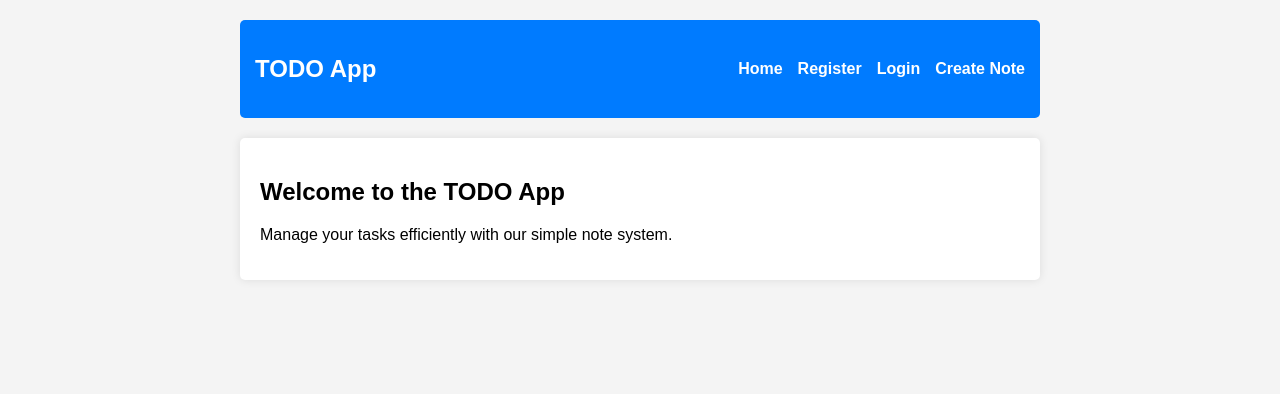
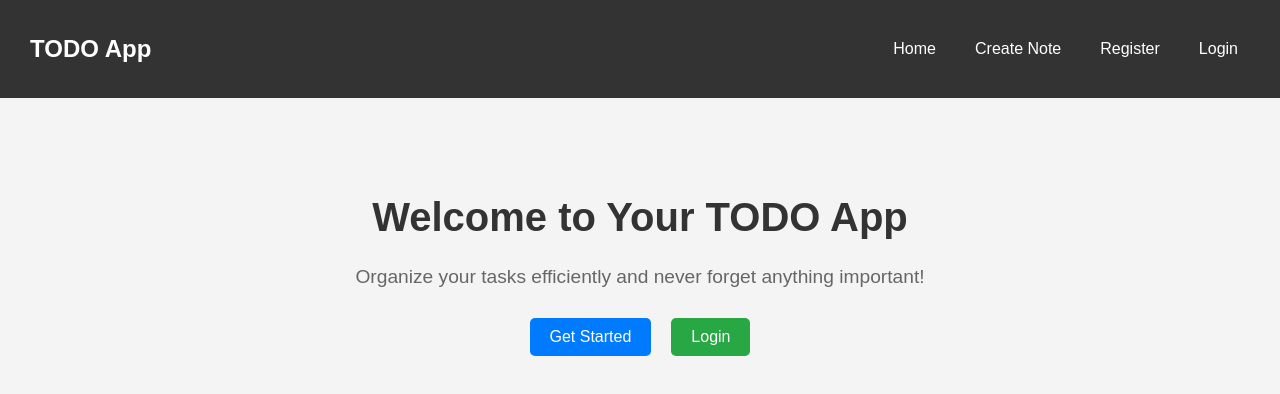
Before and after one commit to kozawanz/CicdFrontEnd, a React (Create React App) app: page / in a window 1280 px wide. Shown: the top 394 px of the page. Built offline with nearby package versions, Linux system fonts and the light colour scheme.

Commit message:
List view front, login/logout menu, adding some style to my home and note list

```diff
--- a/src/App.css
+++ b/src/App.css
@@ -1,25 +1,18 @@
-/* App.css */
+/* General Styles */
 body {
   font-family: Arial, sans-serif;
-  background-color: #f4f4f4;
   margin: 0;
   padding: 0;
+  background-color: #f4f4f4;
 }
 
-.container {
-  width: 90%;
-  max-width: 800px;
-  margin: 0 auto;
-  padding: 20px;
-}
-
+/* Navbar Styles */
 .navbar {
-  background-color: #007bff;
-  padding: 15px;
   display: flex;
   justify-content: space-between;
   align-items: center;
-  border-radius: 5px;
+  background-color: #333;
+  padding: 15px 30px;
 }
 
 .logo {
@@ -31,41 +24,169 @@ body {
 .nav-links {
   list-style: none;
   display: flex;
-  gap: 15px;
 }
 
-.nav-links li a {
-  color: white;
-  text-decoration: none;
-  font-weight: bold;
+.nav-links li {
+  margin-left: 15px;
 }
 
-.content-box {
-  background: white;
+.nav-links a, .logout-btn {
+  text-decoration: none;
+  color: white;
+  padding: 8px 12px;
+  border-radius: 5px;
+  transition: background 0.3s ease-in-out;
+}
+
+.nav-links a:hover, .logout-btn:hover {
+  background-color: #575757;
+}
+
+.logout-btn {
+  background: none;
+  border: none;
+  cursor: pointer;
+  font-size: 1rem;
+}
+
+/* Home Page Styles */
+.home-container {
+  text-align: center;
+  margin-top: 50px;
   padding: 20px;
-  border-radius: 5px;
-  box-shadow: 0px 0px 10px rgba(0, 0, 0, 0.1);
+}
+
+.home-container h1 {
+  font-size: 2.5rem;
+  color: #333;
+}
+
+.home-container p {
+  font-size: 1.2rem;
+  color: #666;
+}
+
+.cta-buttons {
   margin-top: 20px;
 }
 
-button {
+.btn {
+  display: inline-block;
+  padding: 10px 20px;
+  margin: 10px;
+  font-size: 1rem;
+  text-decoration: none;
+  border-radius: 5px;
+  transition: background 0.3s ease-in-out;
+}
+
+.btn-primary {
   background-color: #007bff;
   color: white;
+}
+
+.btn-primary:hover {
+  background-color: #0056b3;
+}
+
+.btn-secondary {
+  background-color: #28a745;
+  color: white;
+}
+
+.btn-secondary:hover {
+  background-color: #1e7e34;
+}
+
+/* Forms & Content Box */
+.container {
+  width: 50%;
+  margin: 50px auto;
+  padding: 20px;
+  background: white;
+  border-radius: 10px;
+  box-shadow: 0px 4px 6px rgba(0, 0, 0, 0.1);
+}
+
+.content-box input,
+.content-box textarea {
+  width: 100%;
   padding: 10px;
+  margin: 10px 0;
+  border: 1px solid #ccc;
+  border-radius: 5px;
+}
+
+.content-box button {
+  width: 100%;
+  padding: 10px;
+  font-size: 1rem;
+  color: white;
+  background-color: #007bff;
   border: none;
   border-radius: 5px;
   cursor: pointer;
-  margin-top: 10px;
 }
 
-button:hover {
+.content-box button:hover {
   background-color: #0056b3;
 }
 
-input, textarea {
-  width: 100%;
-  padding: 10px;
-  margin-top: 5px;
-  border: 1px solid #ccc;
+.container {
+  max-width: 800px;
+  margin: 20px auto;
+  background: white;
+  padding: 20px;
+  border-radius: 10px;
+  box-shadow: 0px 0px 10px rgba(0, 0, 0, 0.1);
+}
+
+.notes-list {
+  list-style: none;
+  padding: 0;
+}
+
+.note-item {
+  display: flex;
+  justify-content: space-between;
+  align-items: center;
+  background: #e9ecef;
+  padding: 15px;
+  margin: 10px 0;
   border-radius: 5px;
 }
+
+.note-content h3 {
+  margin: 0;
+  font-size: 1.2rem;
+}
+
+.note-actions {
+  display: flex;
+  gap: 10px;
+}
+
+.edit-btn, .delete-btn {
+  padding: 8px 12px;
+  border: none;
+  cursor: pointer;
+  border-radius: 5px;
+  color: white;
+  font-size: 0.9rem;
+}
+
+.edit-btn {
+  background-color: #ffc107;
+}
+
+.edit-btn:hover {
+  background-color: #e0a800;
+}
+
+.delete-btn {
+  background-color: #dc3545;
+}
+
+.delete-btn:hover {
+  background-color: #c82333;
+}
--- a/src/App.js
+++ b/src/App.js
@@ -1,24 +1,56 @@
 import logo from './logo.svg';
 import './App.css';
-import {BrowserRouter, Route, Routes} from "react-router-dom";
+import {BrowserRouter, Link, Route, Routes} from "react-router-dom";
 import Home from "./components/Home";
 import Register from "./components/Register";
 import Login from "./components/Login";
 import Logout from "./components/Logout";
 import CreateNote from "./components/NoteForm";
 import NoteForm from "./components/NoteForm";
+import NoteList from "./components/NoteList";
+import React, {useEffect, useState} from "react";
 
 function App() {
+  const [token, setToken] = useState(null);
+
+  useEffect(() => {
+    setToken(localStorage.getItem("Token"));
+  }, []);
+
+  const handleLogout = () => {
+    localStorage.removeItem("Token");
+    setToken(null);
+    window.location.href = "/login";
+  };
   return (
     <div className="App">
       <header className="App-header">
         <BrowserRouter>
+          <nav className="navbar">
+            <h1 className="logo">TODO App</h1>
+            <ul className="nav-links">
+              <li><Link to="/">Home</Link></li>
+              <li><Link to="/noteform">Create Note</Link></li>
+              {token ? (
+                 <>
+                    <li><a onClick={handleLogout} className="logout-btn">Logout</a></li>
+                    <li><Link to="/notelist">My Notes</Link></li>
+                </>
+              ) : (
+                <>
+                  <li><Link to="/register">Register</Link></li>
+                  <li><Link to="/login">Login</Link></li>
+                </>
+              )}
+            </ul>
+          </nav>
           <Routes>
             <Route path="/" element={<Home />} />
             <Route path="/register" element={<Register />} />
             <Route path="/login" element={<Login />} />
             <Route path="/logout" element={<Logout />} />
             <Route path="/noteform" element={<NoteForm />} />
+            <Route path="/notelist" element={<NoteList />} />
           </Routes>
         </BrowserRouter>
       </header>
--- a/src/components/Home.js
+++ b/src/components/Home.js
@@ -1,28 +1,30 @@
-import React from 'react';
+import React, {useEffect, useState} from 'react';
 import {Link} from "react-router-dom";
 import "../App.css";
 
 function Home(props) {
-    return (
-         <div className="container">
-          {/* Navigation Bar */}
-          <nav className="navbar">
-            <h1 className="logo">TODO App</h1>
-            <ul className="nav-links">
-              <li><Link to="/">Home</Link></li>
-              <li><Link to="/register">Register</Link></li>
-              <li><Link to="/login">Login</Link></li>
-              <li><Link to="/noteform">Create Note</Link></li>
-            </ul>
-          </nav>
+    const [token, setToken] = useState(null);
 
-          {/* Main Content */}
-          <div className="content-box">
-            <h2>Welcome to the TODO App</h2>
-            <p>Manage your tasks efficiently with our simple note system.</p>
-          </div>
-        </div>
-    );
+  useEffect(() => {
+    setToken(localStorage.getItem("Token"));
+  }, []);
+
+  return (
+    <div className="home-container">
+      <h1>Welcome to Your TODO App</h1>
+      <p>Organize your tasks efficiently and never forget anything important!</p>
+      <div className="cta-buttons">
+        {token ? (
+          <p>You are logged in. Start managing your tasks!</p>
+        ) : (
+          <>
+            <Link to="/register" className="btn btn-primary">Get Started</Link>
+            <Link to="/login" className="btn btn-secondary">Login</Link>
+          </>
+        )}
+      </div>
+    </div>
+  );
 }
 
 export default Home;
--- a/src/components/Login.js
+++ b/src/components/Login.js
@@ -10,7 +10,7 @@ function Login(props) {
 
     useEffect(() => {
         if(localStorage.getItem("Token") !== null) {
-            window.location.href = "/logout";
+            window.location.href = "/";
         }
     }, []);
 
@@ -44,7 +44,7 @@ function Login(props) {
           console.log(JSON.stringify(response.data));
           localStorage.setItem("Token", response.data.token);
           setErr("Login Successful");
-          window.location.href = "/logout";
+          window.location.href = "/";
         })
         .catch((error) => {
           console.log(error);
--- /dev/null
+++ b/src/components/NoteList.js
@@ -0,0 +1,53 @@
+// src/components/NotesList.js
+import React, {useEffect, useState} from 'react';
+import axios from 'axios';
+import {BaseUrl} from "../constants";
+
+const NotesList = () => {
+    const [notes, setNotes] = useState([]);
+
+    useEffect(() => {
+        if (localStorage.getItem("Token") == null) {
+            window.location.href = "/";
+        }
+        let config = {
+            method: 'get',
+            maxBodyLength: Infinity,
+            url: BaseUrl + '/api/notes/',
+            headers: {
+                'Authorization': 'Token ' + localStorage.getItem("Token")
+            }
+        };
+
+        axios.request(config)
+            .then((response) => {
+                console.log(JSON.stringify(response.data));
+                setNotes(response.data);
+            })
+            .catch((error) => {
+                console.log(error);
+            });
+    }, []);
+
+    return (
+        <div className="container content-box">
+            <h2>My Notes</h2>
+            <ul className="notes-list">
+                {notes.map(note => (
+                    <li key={note.id} className="note-item">
+                        <div className="note-content">
+                            <h3>{note.title}</h3>
+                            <p>{note.content}</p>
+                        </div>
+                        <div className="note-actions">
+                            <button className="edit-btn">Edit</button>
+                            <button className="delete-btn">Delete</button>
+                        </div>
+                    </li>
+                ))}
+            </ul>
+        </div>
+    );
+};
+
+export default NotesList;
```
